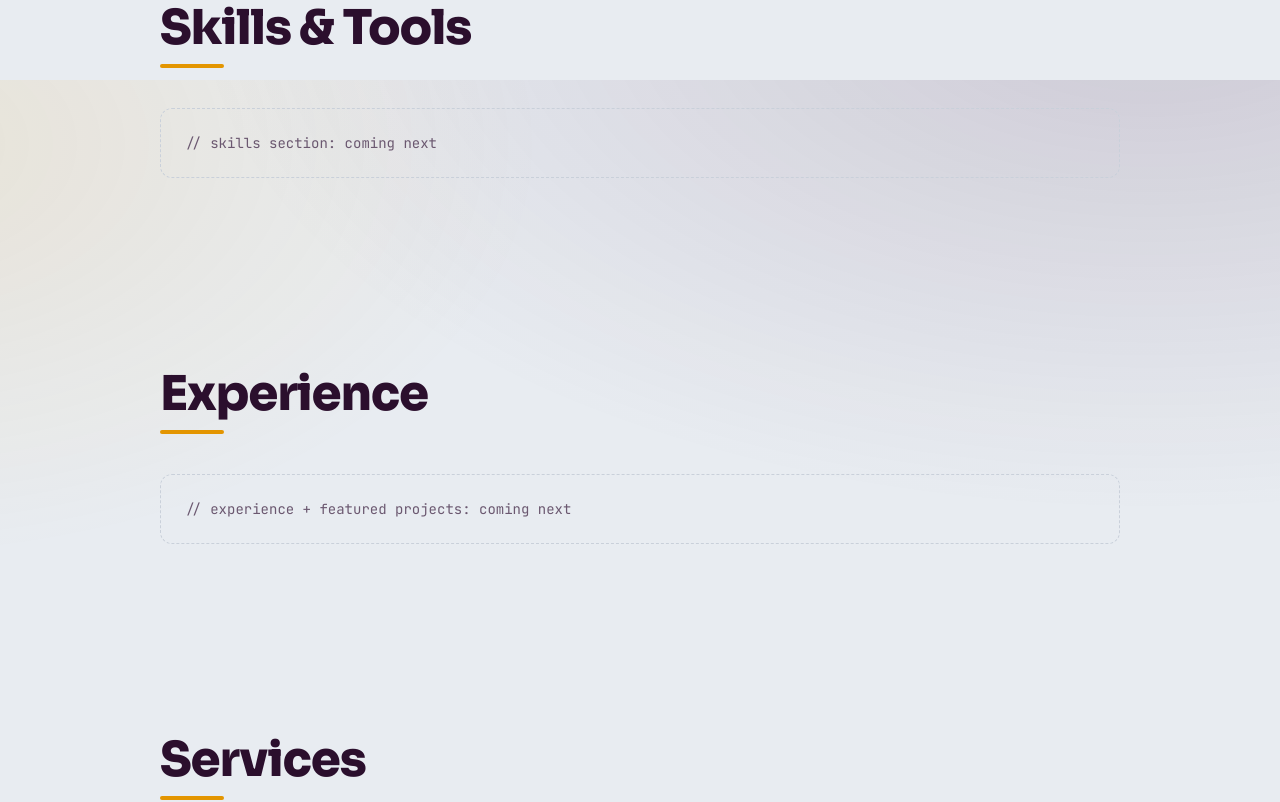
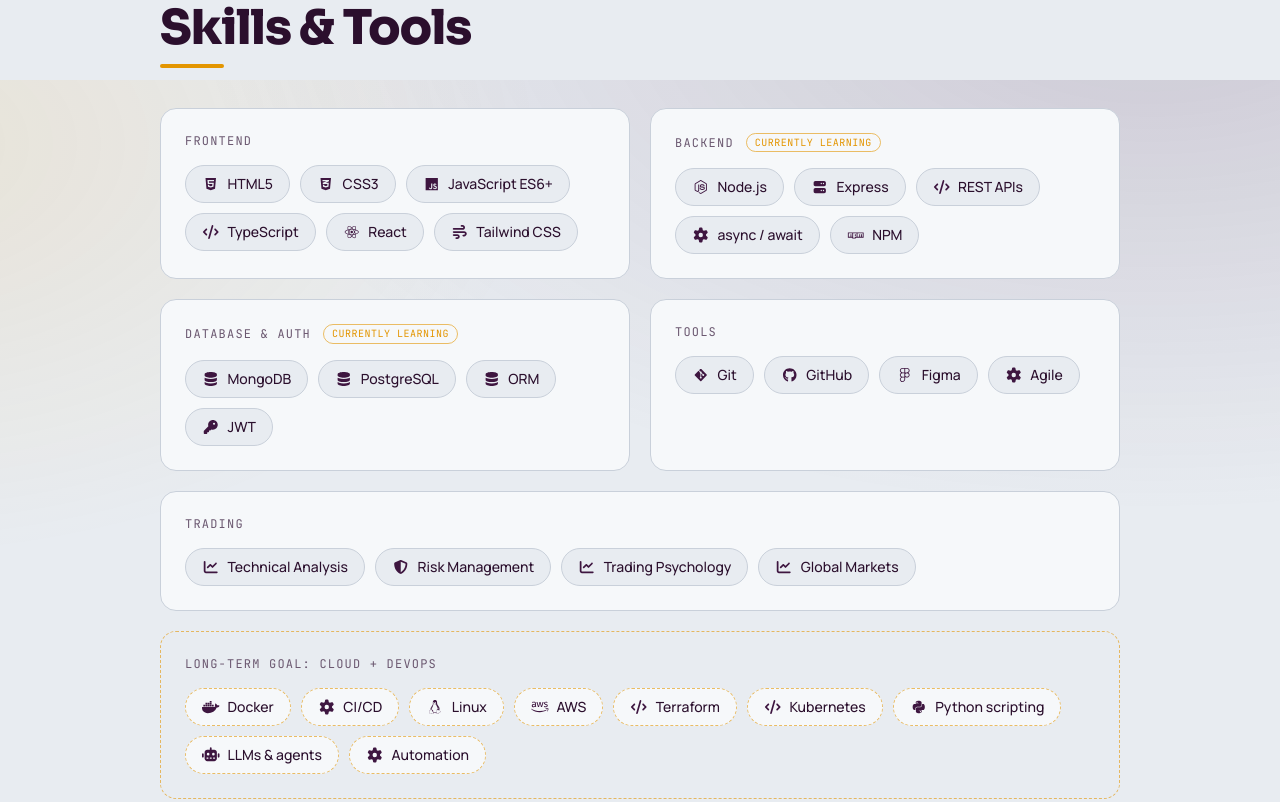
Before and after one commit to razamughal333/Portfolio, a React (Vite) app: page / in a window 1280 px wide. Shown: the part 1520-2322 px from the top of the page. Built offline with nearby package versions, Linux system fonts and the light colour scheme.

Commit message:
Add Skills & Tools section

```diff
--- /dev/null
+++ b/src/components/SkillChips.tsx
@@ -0,0 +1,27 @@
+import { FontAwesomeIcon } from '@fortawesome/react-fontawesome'
+import type { SkillGroup } from '../data/about'
+
+type SkillChipsProps = {
+  group: SkillGroup
+  dashed?: boolean // dashed outline = "not yet, but on the way"
+  onCard?: boolean // true when the chips sit inside a card, so they need a different background
+}
+
+// A row of small skill pills. Used on the home page and the About page.
+export function SkillChips({ group, dashed = false, onCard = false }: SkillChipsProps) {
+  return (
+    <ul className="flex flex-wrap gap-2.5">
+      {group.skills.map((skill) => (
+        <li
+          key={skill.name}
+          className={`inline-flex items-center gap-2 rounded-full border px-4 py-2 text-sm font-medium transition duration-200 hover:-translate-y-0.5 hover:border-accent ${
+            onCard ? 'bg-bg' : 'bg-surface'
+          } ${dashed ? 'border-dashed border-accent/60' : 'border-line'}`}
+        >
+          <FontAwesomeIcon icon={skill.icon} className="text-primary" />
+          {skill.name}
+        </li>
+      ))}
+    </ul>
+  )
+}
--- /dev/null
+++ b/src/components/SkillsSection.tsx
@@ -0,0 +1,38 @@
+import { ROADMAP, SKILL_GROUPS } from '../data/about'
+import { Section } from './Section'
+import { SkillChips } from './SkillChips'
+
+// Home-page skills: one card per area. The skill list itself lives in src/data/about.ts.
+export function SkillsSection() {
+  return (
+    <Section id="skills" title="Skills & Tools">
+      <div className="grid gap-5 md:grid-cols-2">
+        {SKILL_GROUPS.map((group, index) => (
+          <div
+            key={group.title}
+            className={`rounded-2xl border border-line bg-surface p-6 transition duration-200 hover:border-accent/60 ${
+              // an odd one out at the end fills the whole row instead of leaving a gap
+              index === SKILL_GROUPS.length - 1 && SKILL_GROUPS.length % 2 === 1 ? 'md:col-span-2' : ''
+            }`}
+          >
+            <h3 className="mb-4 flex items-center gap-3 font-mono text-xs tracking-widest text-muted uppercase">
+              {group.title}
+              {group.note && (
+                <span className="rounded-full border border-accent/60 px-2 py-0.5 text-[10px] tracking-wider text-accent">
+                  {group.note}
+                </span>
+              )}
+            </h3>
+            <SkillChips group={group} onCard />
+          </div>
+        ))}
+
+        {/* Where Raza is heading next, so it reads as a goal and not a claim */}
+        <div className="rounded-2xl border border-dashed border-accent/60 p-6 md:col-span-2">
+          <h3 className="mb-4 font-mono text-xs tracking-widest text-muted uppercase">{ROADMAP.title}</h3>
+          <SkillChips group={ROADMAP} dashed />
+        </div>
+      </div>
+    </Section>
+  )
+}
--- a/src/pages/AboutPage.tsx
+++ b/src/pages/AboutPage.tsx
@@ -15,6 +15,7 @@
 import type { ReactNode } from 'react'
 import { Link } from 'react-router'
 import { btnOutline, btnPrimary } from '../components/buttonStyles'
+import { SkillChips } from '../components/SkillChips'
 import {
   ABOUT_PROFILE,
   CERTIFICATIONS,
@@ -24,7 +25,6 @@
   ROADMAP,
   SKILL_GROUPS,
 } from '../data/about'
-import type { SkillGroup } from '../data/about'
 import { PROFILE } from '../data/profile'
 import { useDocumentTitle } from '../hooks/useDocumentTitle'
 
@@ -38,24 +38,6 @@
       </h2>
       <div className="mt-5">{children}</div>
     </section>
-  )
-}
-
-function Chips({ group, dashed = false }: { group: SkillGroup; dashed?: boolean }) {
-  return (
-    <ul className="flex flex-wrap gap-2.5">
-      {group.skills.map((skill) => (
-        <li
-          key={skill.name}
-          className={`inline-flex items-center gap-2 rounded-full border bg-surface px-4 py-2 text-sm font-medium ${
-            dashed ? 'border-dashed border-accent/60' : 'border-line'
-          }`}
-        >
-          <FontAwesomeIcon icon={skill.icon} className="text-primary" />
-          {skill.name}
-        </li>
-      ))}
-    </ul>
   )
 }
 
@@ -104,7 +86,7 @@
                   </span>
                 )}
               </h3>
-              <Chips group={group} />
+              <SkillChips group={group} />
             </div>
           ))}
         </div>
@@ -112,7 +94,7 @@
 
       <Block icon={faRoute} title="Where I'm Heading">
         <h3 className="mb-3 font-mono text-xs tracking-widest text-muted uppercase">{ROADMAP.title}</h3>
-        <Chips group={ROADMAP} dashed />
+        <SkillChips group={ROADMAP} dashed />
       </Block>
 
       <Block icon={faGraduationCap} title="Education">
--- a/src/pages/HomePage.tsx
+++ b/src/pages/HomePage.tsx
@@ -1,6 +1,7 @@
 import { AboutSummary } from '../components/AboutSummary'
 import { Hero } from '../components/Hero'
 import { Section } from '../components/Section'
+import { SkillsSection } from '../components/SkillsSection'
 
 // Temporary text for sections we haven't built yet.
 function ComingNext({ text }: { text: string }) {
@@ -15,9 +16,7 @@
       <Hero />
       <AboutSummary />
 
-      <Section id="skills" title="Skills & Tools">
-        <ComingNext text="// skills section: coming next" />
-      </Section>
+      <SkillsSection />
       <Section id="experience" title="Experience">
         <ComingNext text="// experience + featured projects: coming next" />
       </Section>
```
